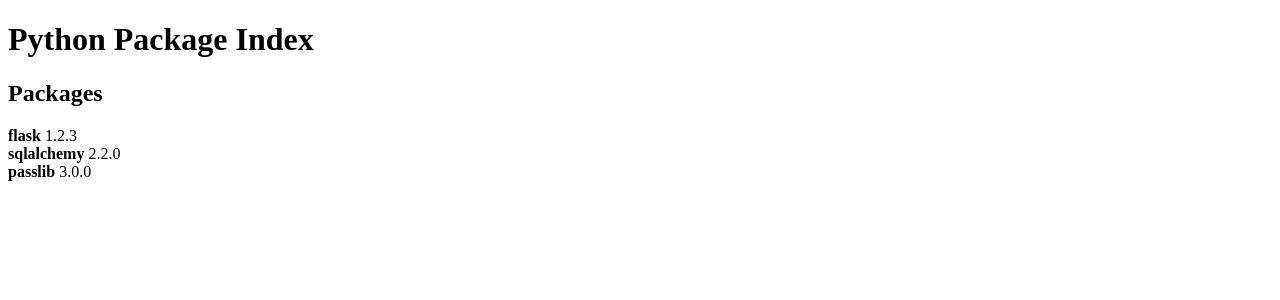
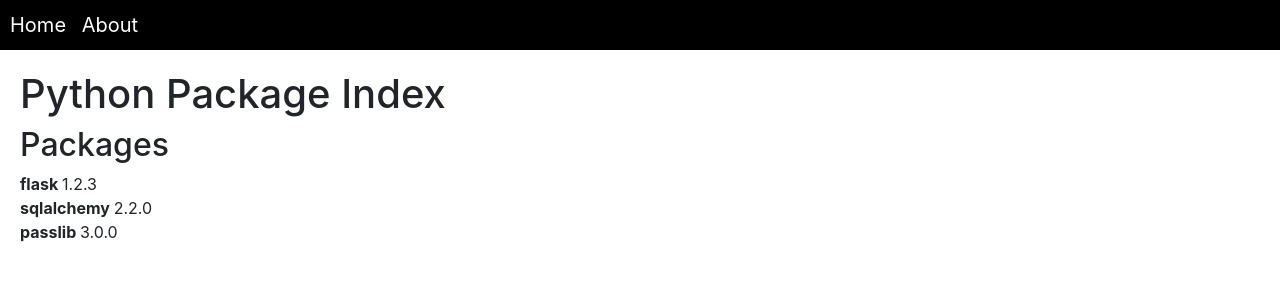
Before and after one commit to willschlitzer/flask-app-talkpython, a Flask app: page / in a window 1280 px wide. Shown: the top 300 px of the page. Run offline with Flask 2, Linux system fonts and the light colour scheme; some libraries are stand-ins or nearby versions.

Commit message:
Update HTML/CSS

```diff
--- a/pypi_org/app.py
+++ b/pypi_org/app.py
@@ -14,6 +14,9 @@
     test_packages = get_latest_packages()
     return flask.render_template('index.html', packages=test_packages)
 
+@app.route("/about")
+def about():
+    return flask.render_template('about.html')
 
 if __name__ == "__main__":
     app.run(debug=True)
--- /dev/null
+++ b/pypi_org/static/css/site.css
@@ -0,0 +1,19 @@
+.title {
+    font-weight: bold;
+}
+
+.main_content {
+    padding: 20px;
+}
+
+nav {
+    background-color: black;
+    padding: 10px;
+    font-size: 20px;
+    color: white;
+}
+
+nav > a {
+    color: white;
+    margin-right: 10px;
+}
--- a/pypi_org/templates/about.html
+++ b/pypi_org/templates/about.html
@@ -8,8 +8,8 @@
 
 <h1>Python Package Index</h1>
 <h2>About</h2>
-
-    <div>
-    </div>
+<div>
+    This is our demo app for our Flask course
+</div>
 </body>
 </html>
--- a/pypi_org/templates/index.html
+++ b/pypi_org/templates/index.html
@@ -3,13 +3,22 @@
 <head>
     <meta charset="UTF-8">
     <title>Python Package Index (demo)</title>
+    <link rel="stylesheet"
+          href="https://stackpath.bootstrapcdn.com/bootstrap/4.1.3/css/bootstrap.min.css"
+          integrity="sha384-MCw98/SFnGE8fJT3GXwEOngsV7Zt27NXFoaoApmYm81iuXoPkFOJwJ8ERdknLPMO"
+          crossorigin="anonymous">
+
+    <link rel="stylesheet" href="/static/css/site.css">
+
 </head>
 <body>
-<style>
-    .title {
-        font-weight: bold;
-    }
-</style>
+
+<nav>
+    <a href="/">Home</a>
+    <a href="/about">About</a>
+</nav>
+
+<div class="main_content">
     <h1>Python Package Index</h1>
     <h2>Packages</h2>
 
@@ -23,5 +32,17 @@
         </span>
         </div>
     {% endfor %}
+</div>
+
+
+    <script src="https://code.jquery.com/jquery-3.3.1.slim.min.js"
+            integrity="sha384-q8i/X+965DzO0rT7abK41JStQIAqVgRVzpbzo5smXKp4YfRvH+8abtTE1Pi6jizo"
+            crossorigin="anonymous"></script>
+    <script src="https://cdnjs.cloudflare.com/ajax/libs/popper.js/1.14.3/umd/popper.min.js"
+            integrity="sha384-ZMP7rVo3mIykV+2+9J3UJ46jBk0WLaUAdn689aCwoqbBJiSnjAK/l8WvCWPIPm49"
+            crossorigin="anonymous"></script>
+    <script src="https://stackpath.bootstrapcdn.com/bootstrap/4.1.3/js/bootstrap.min.js"
+            integrity="sha384-ChfqqxuZUCnJSK3+MXmPNIyE6ZbWh2IMqE241rYiqJxyMiZ6OW/JmZQ5stwEULTy"
+            crossorigin="anonymous"></script>
 </body>
 </html>
```
Also changed, not shown: 1 other file. Lines whose indentation alone changed are shown as unchanged.
